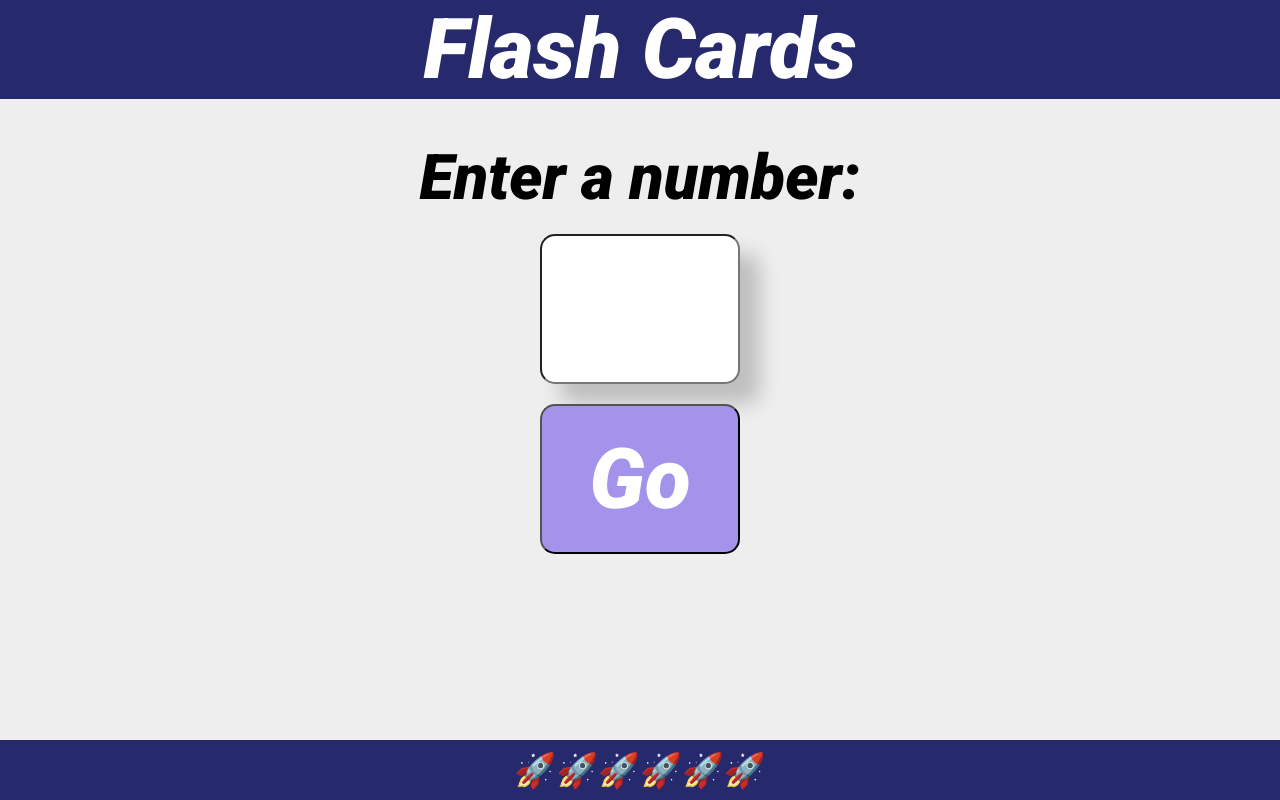
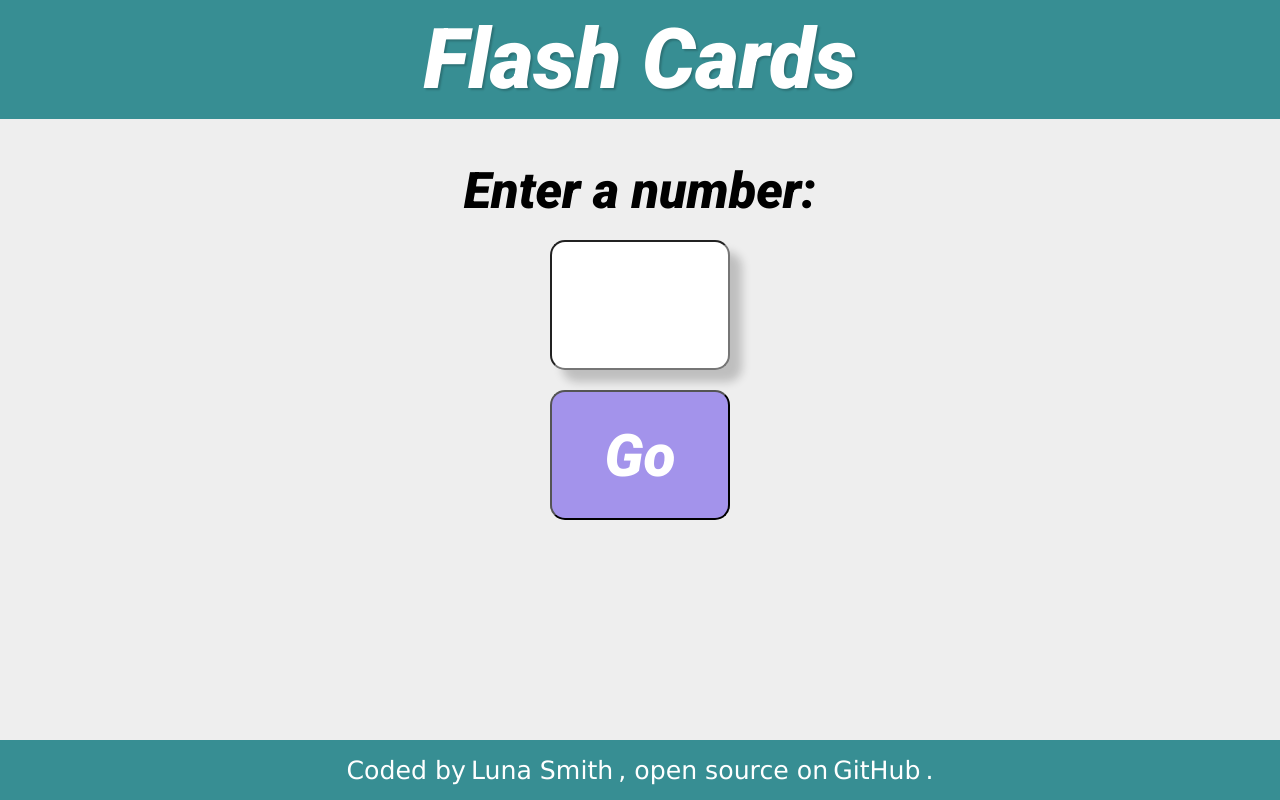
Before and after one commit to Lu-Smith/flash_cards_php, a PHP site: page / in a window 1280 px wide. Run offline with PHP 8.4, Linux system fonts and the light colour scheme.

Commit message:
Updated sass

```diff
--- a/sass/_colors.scss
+++ b/sass/_colors.scss
@@ -1,6 +1,6 @@
 $body-bg: #eee;
-$header-bg: #27296d;
+$header-bg: #378E93;
 $header-color: #fff;
-$card-bg: dodgerblue;
-$shadow: 20px 20px 20px rgba(0, 0, 0, 0.2);
-$go-button:#a393eb;
+$card-bg: linear-gradient(to right, rgb(182, 244, 146), rgb(51, 139, 147));
+$shadow: 12px 12px 10px rgba(0, 0, 0, 0.2);
+$go-button: #a393eb;
--- a/sass/_entry.scss
+++ b/sass/_entry.scss
@@ -44,8 +44,19 @@
         font-size: 1rem;
     }
     .main-entry_button, .main-entry_input {
-        font-size: 2rem;
-        width: 200px;
-        height: 150px;
+        font-size: 1.4rem;
+        width: 180px;
+        height: 130px;
     }
 }
+
+@include mq(1200px) {
+    .main-entry {
+        font-size: 0.8rem;
+    }
+    .main-entry_button, .main-entry_input {
+        font-size: 1.4rem;
+        width: 180px;
+        height: 130px;
+    }
+}
--- a/sass/_headerFooter.scss
+++ b/sass/_headerFooter.scss
@@ -2,6 +2,8 @@
     position: sticky;
     top: 0;
     z-index: 1;
+    padding: 10px;
+    text-shadow: 2px 2px 2px rgba(0, 0, 0, 0.2);
 }
 
 .header, .footer {
@@ -21,13 +23,21 @@
     top: calc(100vh - 60px);
     left: 0;
     @include flexCenter;
-    font-size: 0.6rem;
+    font-size: 0.4rem;
+    font-family:'Lucida Sans', 'Lucida Sans Regular', 'Lucida Grande', 'Lucida Sans Unicode', Geneva, Verdana, sans-serif ;
 }
 
 .header a,
 .footer a {
     color: $header-color;
     text-decoration: none;
+    margin: 0 5px;
+    transition: all 200ms ease-in-out;
+}
+
+.header a:hover,
+.footer a:hover {
+    color: #74BF93
 }
 
 @include mq(786px) {
@@ -35,7 +45,7 @@
         font-size: 1rem;
     }
     .footer {
-        font-size: 0.8rem;
+        font-size: 0.6rem;
     }
 }
 
--- a/sass/_results.scss
+++ b/sass/_results.scss
@@ -18,6 +18,7 @@
     position: relative;
     transition: transform 0.6s ease-in-out;
     transform-style: preserve-3d;
+
 }
 
 .card:hover,
@@ -34,6 +35,8 @@
     height: 100%;
     backface-visibility: hidden;
     box-shadow: $shadow;
+    border-radius: 5px;
+    text-shadow: 2px 2px 2px rgba(0, 0, 0, 0.2);
 }
 
 .card-front {
@@ -51,13 +54,18 @@
 @include mq(786px) {
     .card {
         width: 300px;
-        font-size: 2rem;
+        height: 160px;
+        font-size: 50px;
     }
 }
 
 @include mq(1200px) {
+    .main-results {
+        width: 85%;
+    }
     .card {
         width: 350px;
-        font-size: 175px;
+        height: 200px;
+        font-size: 70px;
     }
 }
--- a/sass/main.css
+++ b/sass/main.css
@@ -59,11 +59,13 @@ body {
   height: 100%;
   -webkit-backface-visibility: hidden;
           backface-visibility: hidden;
-  box-shadow: 20px 20px 20px rgba(0, 0, 0, 0.2);
+  box-shadow: 12px 12px 10px rgba(0, 0, 0, 0.2);
+  border-radius: 5px;
+  text-shadow: 2px 2px 2px rgba(0, 0, 0, 0.2);
 }
 
 .card-front {
-  background: dodgerblue;
+  background: linear-gradient(to right, rgb(182, 244, 146), rgb(51, 139, 147));
   display: flex;
   justify-content: center;
   align-items: center;
@@ -71,7 +73,7 @@ body {
 
 .card-back {
   background: #fff;
-  color: #27296d;
+  color: #378E93;
   transform: rotateY(180deg);
   display: flex;
   justify-content: center;
@@ -81,13 +83,18 @@ body {
 @media only screen and (min-width: 786px) {
   .card {
     width: 300px;
-    font-size: 2rem;
+    height: 160px;
+    font-size: 50px;
   }
 }
 @media only screen and (min-width: 1200px) {
+  .main-results {
+    width: 85%;
+  }
   .card {
     width: 350px;
-    font-size: 175px;
+    height: 200px;
+    font-size: 70px;
   }
 }
 .header {
@@ -95,10 +102,12 @@ body {
   position: sticky;
   top: 0;
   z-index: 1;
+  padding: 10px;
+  text-shadow: 2px 2px 2px rgba(0, 0, 0, 0.2);
 }
 
 .header, .footer {
-  background: #27296d;
+  background: #378E93;
   color: #fff;
   width: 100%;
   min-height: 60px;
@@ -116,13 +125,21 @@ body {
   display: flex;
   justify-content: center;
   align-items: center;
-  font-size: 0.6rem;
+  font-size: 0.4rem;
+  font-family: "Lucida Sans", "Lucida Sans Regular", "Lucida Grande", "Lucida Sans Unicode", Geneva, Verdana, sans-serif;
 }
 
 .header a,
 .footer a {
   color: #fff;
   text-decoration: none;
+  margin: 0 5px;
+  transition: all 200ms ease-in-out;
+}
+
+.header a:hover,
+.footer a:hover {
+  color: #74BF93;
 }
 
 @media only screen and (min-width: 786px) {
@@ -130,7 +147,7 @@ body {
     font-size: 1rem;
   }
   .footer {
-    font-size: 0.8rem;
+    font-size: 0.6rem;
   }
 }
 @media only screen and (min-width: 1024px) {
@@ -176,7 +193,7 @@ body {
 .main-entry_input:focus,
 .main-entry_button:focus {
   outline: none;
-  box-shadow: 20px 20px 20px rgba(0, 0, 0, 0.2);
+  box-shadow: 12px 12px 10px rgba(0, 0, 0, 0.2);
 }
 
 @media only screen and (min-width: 786px) {
@@ -184,8 +201,18 @@ body {
     font-size: 1rem;
   }
   .main-entry_button, .main-entry_input {
-    font-size: 2rem;
-    width: 200px;
-    height: 150px;
+    font-size: 1.4rem;
+    width: 180px;
+    height: 130px;
+  }
+}
+@media only screen and (min-width: 1200px) {
+  .main-entry {
+    font-size: 0.8rem;
+  }
+  .main-entry_button, .main-entry_input {
+    font-size: 1.4rem;
+    width: 180px;
+    height: 130px;
   }
 }/*# sourceMappingURL=main.css.map */
--- a/view/footer.php
+++ b/view/footer.php
@@ -2,6 +2,6 @@
     <?php if ($number) { ?>
         <a href="index.php"> Click here to pick up another number</a>
     <?php } else { ?>
-        🚀🚀🚀🚀🚀🚀
+        Coded by <a href="https://www.lunasmithart.com/" target="_blank" rel="noreferrer"> Luna Smith</a>, open source on <a href="https://github.com/Lu-Smith/flash_cards_php" target="_blank" rel="noreferrer">GitHub</a>.
     <?php } ?>
 </footer>
--- a/view/form.php
+++ b/view/form.php
@@ -5,7 +5,7 @@
    class="main-entry_input"
    id="num"
    name="num"
-   aria-labeled="enterNumber"
+   aria-labelledby="enterNumber"
    type="text"
    maxlength="2"
    autofocus
--- a/view/results.php
+++ b/view/results.php
@@ -3,7 +3,7 @@
     $cards= null;
     for ($i = 1; $i <=12; $i++) {
         $result = $number * $i;
-        $cards .= "<div class='card' tabiindex='0'
+        $cards .= "<div class='card' tabindex='0'
                     aria-label='{$number} multiplied by {$i} equals {$result}'>
                       <div class='card-front'>
                          {$number} x {$i}
```
Also changed, not shown: 1 other file.
